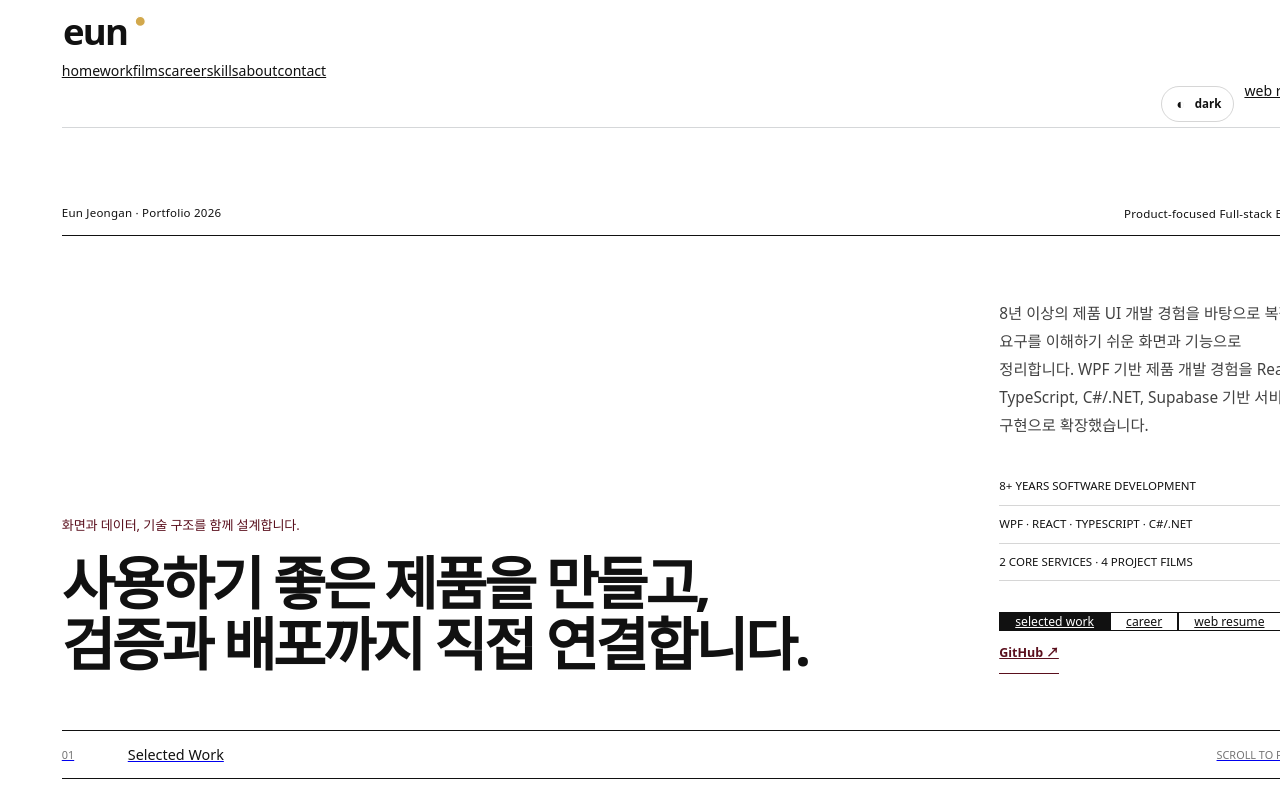
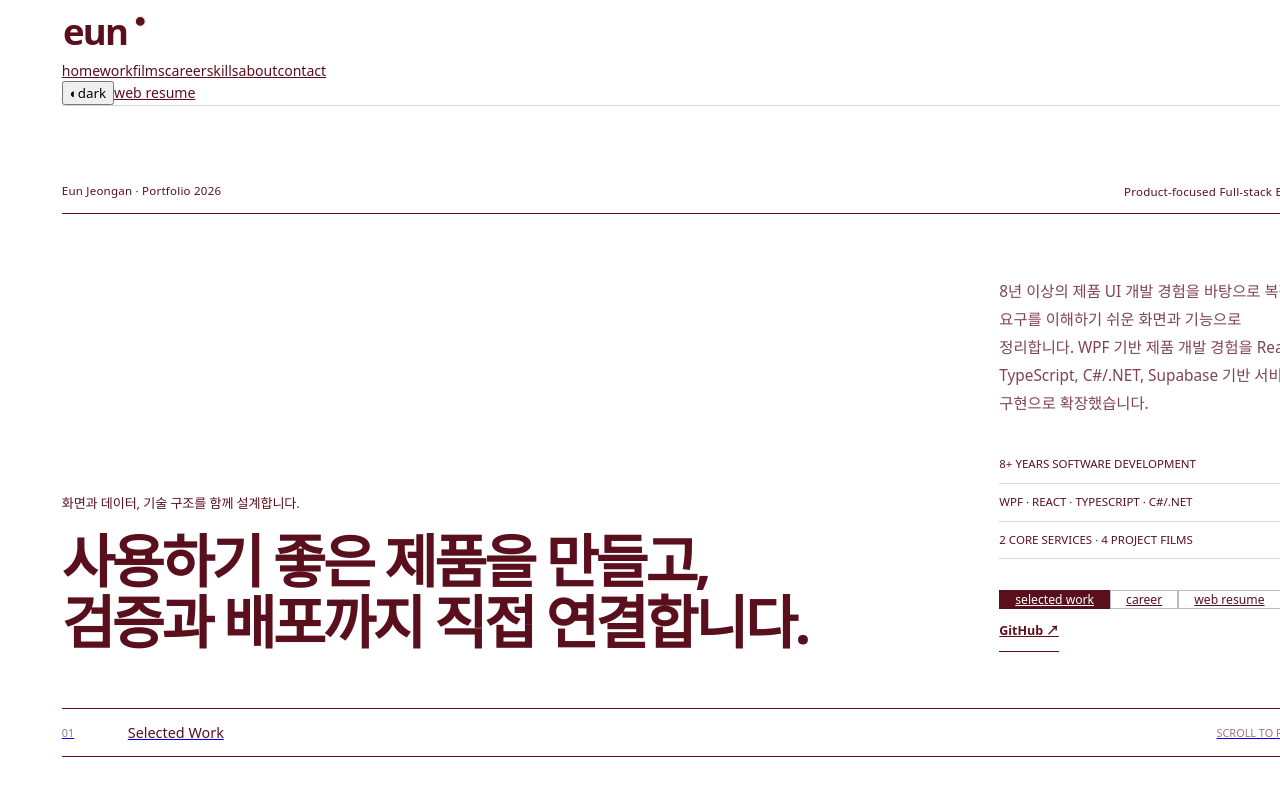
Before and after one commit to coffee-and/eun-portfolio, a React (Vite) app: page / in a window 1280 px wide. Shown: the top 800 px of the page. Built offline with nearby package versions, Linux system fonts and the light colour scheme; the HTML template or start-up script is replaced by a standard one; a web font is replaced by a local one.

Commit message:
새 테마 적용 제거

```diff
--- a/src/App.tsx
+++ b/src/App.tsx
@@ -1,4 +1,4 @@
-import { useEffect, useLayoutEffect, useState } from "react";
+import { useEffect, useState } from "react";
 import AboutSection from "./components/AboutSection";
 import AskEunSection from "./components/AskEunSection";
 import BackToTop from "./components/BackToTop";
@@ -19,30 +19,11 @@ import "./styles/final-polish.css";
 import "./styles/follow-up-fixes.css";
 import "./styles/type-brand-refresh.css";
 import "./styles/rose-mobile-type-polish.css";
-import "./styles/joey-readability-theme.css";
 
 const getRoute = () => (window.location.hash === "#/resume" ? "resume" : "portfolio");
 
-const getInitialTheme = () => {
-  const savedTheme = window.localStorage.getItem("eun-portfolio-theme");
-
-  if (savedTheme === "light" || savedTheme === "dark") {
-    return savedTheme;
-  }
-
-  return window.matchMedia("(prefers-color-scheme: dark)").matches
-    ? "dark"
-    : "light";
-};
-
 function App() {
   const [route, setRoute] = useState(getRoute);
-
-  useLayoutEffect(() => {
-    const theme = getInitialTheme();
-    document.documentElement.dataset.theme = theme;
-    document.documentElement.style.colorScheme = theme;
-  }, []);
 
   useEffect(() => {
     const handleHashChange = () => {
```
